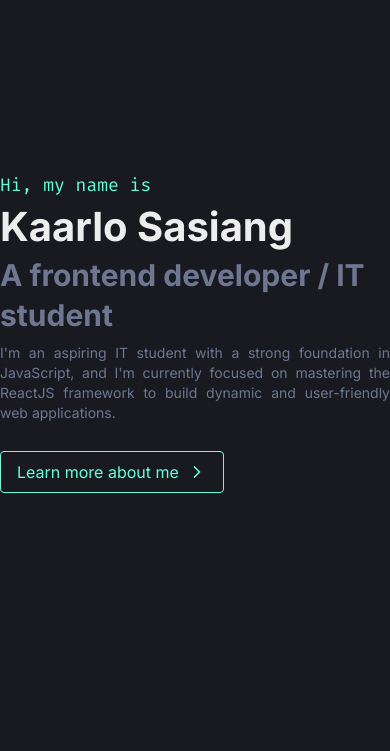
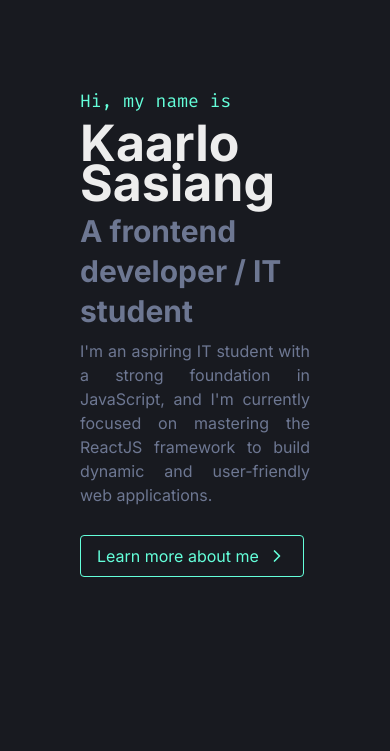
Before and after one commit to kaarlosasiang/Portfolio, a website built with Parcel: page src/index.html in a window 390 px wide. Shown: the part 92-843 px from the top of the page. Built offline with nearby package versions, Linux system fonts and the light colour scheme.

Commit message:
updated UI

```diff
--- a/src/index.css
+++ b/src/index.css
@@ -15,6 +15,29 @@
   stroke-linecap: round;
   stroke-linejoin: round;
   fill: none;
+}
+
+body {
+  --sb-track-color: #181a20;
+  --sb-thumb-color: #343946;
+  --sb-size: 8px;
+
+  scrollbar-color: var(--sb-thumb-color) var(--sb-track-color);
+}
+
+body::-webkit-scrollbar {
+  width: var(--sb-size);
+  height: 8px;
+}
+
+body::-webkit-scrollbar-track {
+  background: var(--sb-track-color);
+  border-radius: 10px;
+}
+
+body::-webkit-scrollbar-thumb {
+  background: var(--sb-thumb-color);
+  border-radius: 10px;
 }
 
 .links-list::after {
--- a/src/index.html
+++ b/src/index.html
@@ -128,31 +128,32 @@
         <a
           href="mailto:karloruy.sasiang@dorsu.edu.ph"
           style="writing-mode: vertical-rl"
-          class="transition-all duration-300 text-unhovered hover:translate-y-[-3px] font-FiraCode text-xs tracking-widest hover:text-primary"
+          class="transition-all duration-300 text-unhovered hover:translate-y-[-3px] font-FiraCode text-sm tracking-widest hover:text-primary"
         >
           karloruy.sasiang@dorsu.edu.ph
         </a>
       </div>
     </div>
 
-    <div id="content" class="container mx-auto h-screen max-w-[1000px] -mt-[88px]">
+    <div
+      id="content"
+      class="container mx-auto h-screen max-w-[1000px] -mt-[88px]"
+    >
       <div
-        class="h-full flex flex-col justify-center gap-2 md:gap-5"
+        class="h-full flex flex-col justify-center gap-2 md:gap-5 px-20 xl:px-0"
       >
         <p class="text-primary text-lg font-FiraCode">Hi, my name is</p>
         <h1
-          class="transition-all duration-300 font-bold text-[#EDEDED] leading-[40px] text-[40px] md:text-[60px] lg:text-[70px] 2xl:text-[80px]"
+          class="transition-all duration-300 font-bold text-[#EDEDED] leading-[40px] text-[50px] md:text-[60px] lg:text-[70px]"
         >
           Kaarlo Sasiang
         </h1>
         <h2
-          class="transition-all duration-300 font-bold text-secondary leading-[40px] lg:leading-[60px] 2xl:leading-[80px] text-[30px] md:text-[50px] xl:text-[60px] 2xl:text-[80px]"
+          class="transition-all duration-300 font-bold text-secondary leading-[40px] lg:leading-[60px] 2xl:leading-[80px] text-[30px] md:text-[50px] xl:text-[60px]"
         >
           A frontend developer / IT student
         </h2>
-        <p
-          class="max-w-[640px] text-secondary text-justify text-sm lg:text-base"
-        >
+        <p class="max-w-[640px] text-secondary text-justify">
           I'm an aspiring IT student with a strong foundation in JavaScript, and
           I'm currently focused on mastering the ReactJS framework to build
           dynamic and user-friendly web applications.
@@ -164,14 +165,11 @@
           >
             Learn more about me
             <i data-feather="chevron-right"></i>
-        </a>
+          </a>
         </div>
       </div>
 
-      <div
-        class=" text-white flex flex-col justify-center"
-        id="about-me"
-      >
+      <div class="text-white flex flex-col justify-center pb-20" id="about-me">
         <!-- Section Title -->
         <div class="flex items-center section-title">
           <h2 class="text-2xl font-FiraCode font-medium">
```
